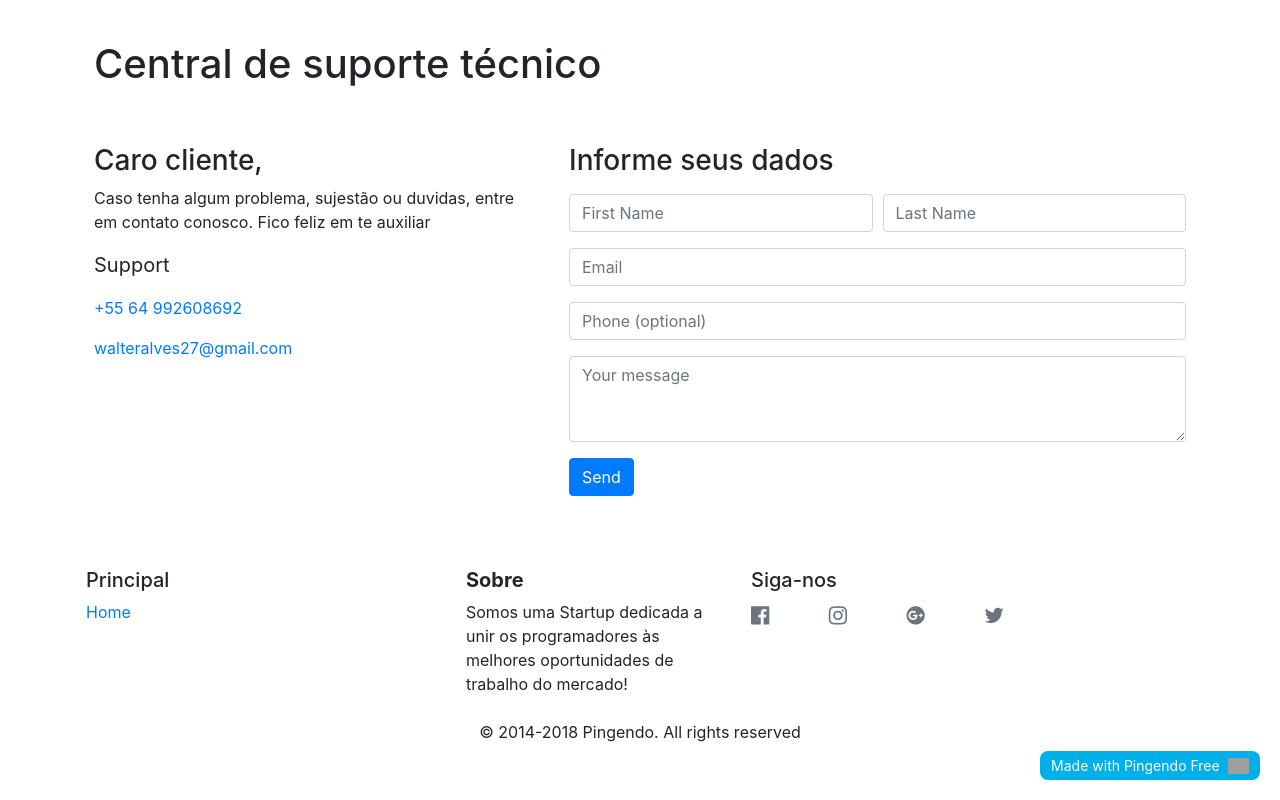
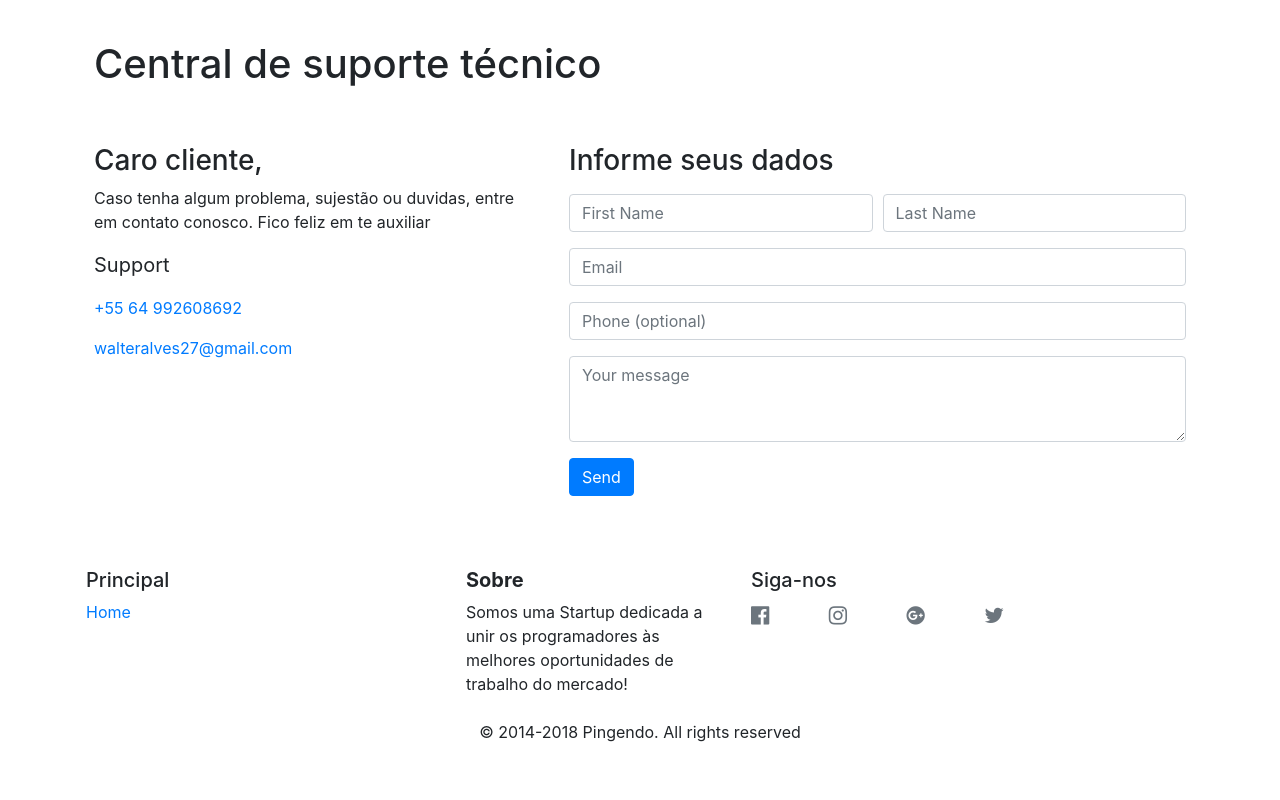
Before and after one commit to walteralves10/web-chamados, a plain HTML site: page default/contactSupport.html in a window 1280 px wide. Drawn offline with nearby package versions, Linux system fonts and the light colour scheme; grey boxes are pictures that could not be loaded.

Commit message:
codigo atual

```diff
--- a/default/contactSupport.html
+++ b/default/contactSupport.html
@@ -79,7 +79,6 @@
   <script src="https://code.jquery.com/jquery-3.3.1.slim.min.js" integrity="sha384-q8i/X+965DzO0rT7abK41JStQIAqVgRVzpbzo5smXKp4YfRvH+8abtTE1Pi6jizo" crossorigin="anonymous"></script>
   <script src="https://cdnjs.cloudflare.com/ajax/libs/popper.js/1.14.6/umd/popper.min.js" integrity="sha384-wHAiFfRlMFy6i5SRaxvfOCifBUQy1xHdJ/yoi7FRNXMRBu5WHdZYu1hA6ZOblgut" crossorigin="anonymous"></script>
   <script src="https://stackpath.bootstrapcdn.com/bootstrap/4.3.1/js/bootstrap.min.js" integrity="sha384-JjSmVgyd0p3pXB1rRibZUAYoIIy6OrQ6VrjIEaFf/nJGzIxFDsf4x0xIM+B07jRM" crossorigin="anonymous"></script>
-  <pingendo onclick="window.open('https://pingendo.com/', '_blank')" style="cursor:pointer;position: fixed;bottom: 20px;right:20px;padding:4px;background-color: #00b0eb;border-radius: 8px; width:220px;display:flex;flex-direction:row;align-items:center;justify-content:center;font-size:14px;color:white">Made with Pingendo Free&nbsp;&nbsp;<img src="https://pingendo.com/site-assets/Pingendo_logo_big.png" class="d-block" alt="Pingendo logo" height="16"></pingendo>
 </body>
 
 </html>
```
Also changed, not shown: default/dashboard.html (+14 -2 lines), default/login.html (+1 -2 lines), default/personalRegister.html (+0 -1 lines), default/recoverPassword.html (+1 -2 lines), default/styleguide.html (+0 -1 lines).
